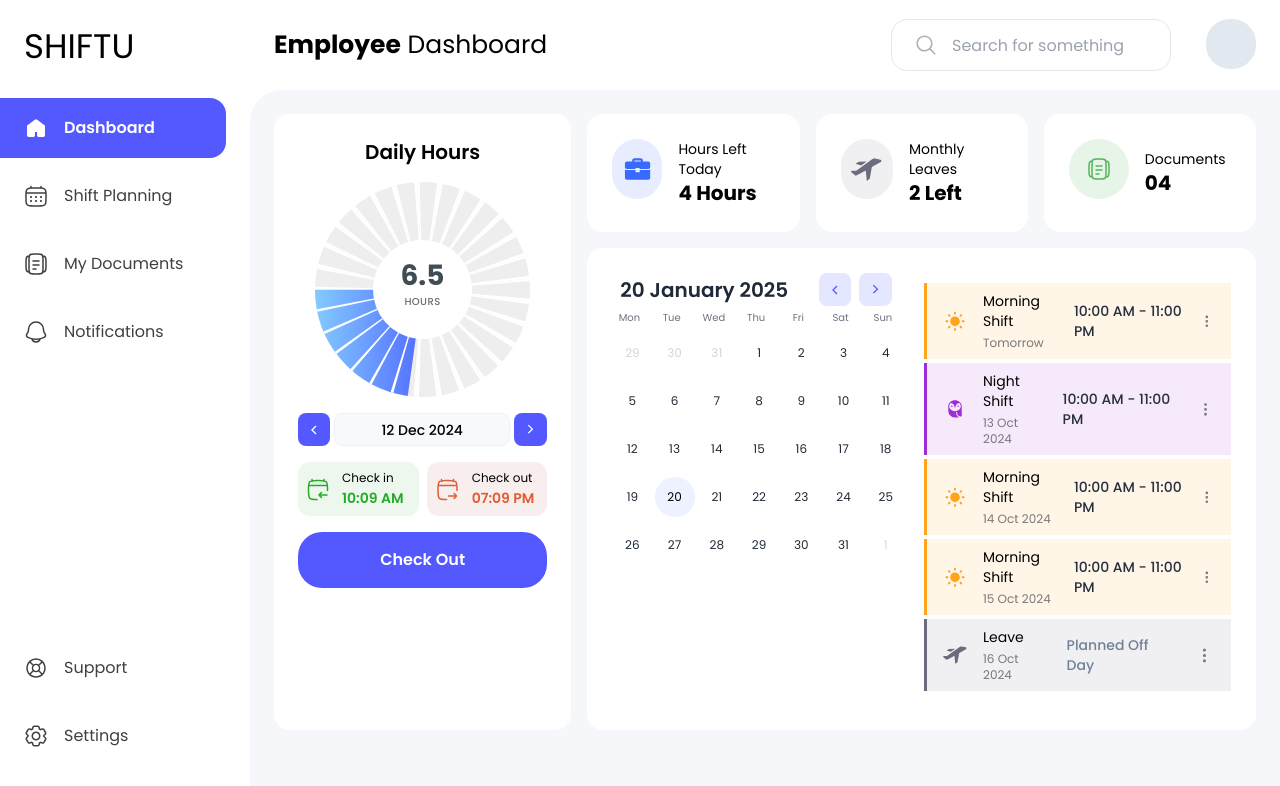
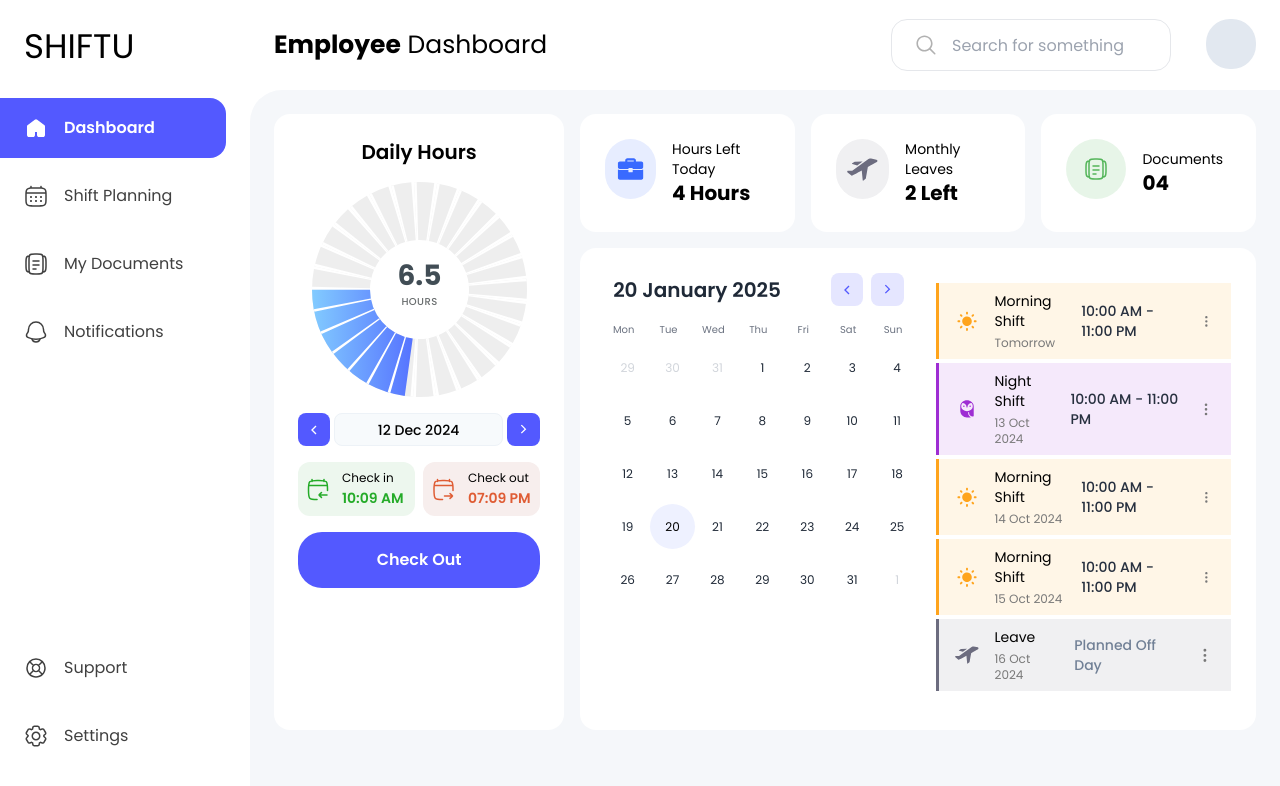
Before and after one commit to Q-Shifts/q-shifts_client, a React (Vite) app: page / in a window 1280 px wide. Shown: the top 786 px of the page. Built offline with nearby package versions, Linux system fonts and the light colour scheme.

Commit message:
UI update

```diff
--- a/src/components/Calender.tsx
+++ b/src/components/Calender.tsx
@@ -40,7 +40,7 @@ const Calendar = () => {
   return (
     <div className="max-w-md">
       {/* Header */}
-      <div className="flex justify-between items-center px-8">
+      <div className="flex justify-between items-center px-8 mb-16">
         <h2 className="text-20 font-semibold text-gray-800">
           {format(currentDate, "dd MMMM yyyy")}
         </h2>
@@ -77,7 +77,7 @@ const Calendar = () => {
           return (
             <div key={index} onClick={() => handleSelectDate(day)}>
               <div
-                className={`flex justify-center items-center w-[40px] h-[40px] rounded-full text-12 select-none ${
+                className={`flex justify-center items-center w-[45px] h-[45px] rounded-full text-12 select-none ${
                   isActiveDay
                     ? "bg-blue-normal text-white"
                     : isToday
```
